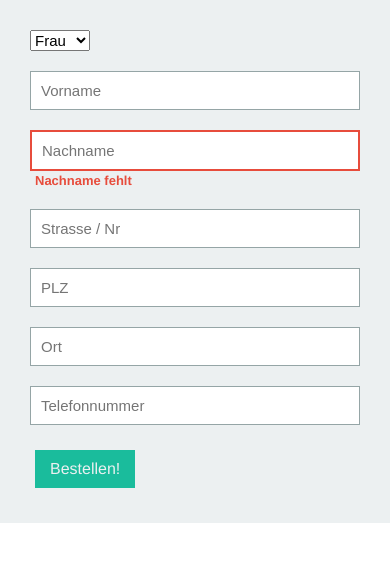
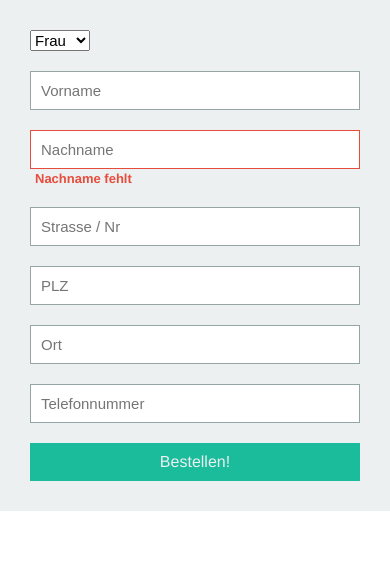
Before and after one commit to webplatformz/pizza.js-styles, a website: page order.html in a window 390 px wide. Drawn offline with Linux system fonts and the light colour scheme.

Commit message:
order page responsive styling

```diff
--- a/main.css
+++ b/main.css
@@ -156,15 +156,18 @@ ul {
     text-align: right;
 }
 
-.order-button {
+button {
     color: #ecf0f1;
     background-color: #1abc9c;
     border: none;
-    margin: 15px;
     font-size: inherit;
     font-family:  inherit;
     font-weight: normal;
     padding: 10px 15px;
+}
+
+.order-button {
+    margin: 15px;
 }
 
 .shopping-cart-list-item-title {
@@ -177,6 +180,54 @@ ul {
     flex-grow: 1;
     display: flex;
     justify-content: space-between;
+}
+
+input:not([type="checkbox"]) {
+    padding: 10px;
+    -webkit-appearance: none;
+    border: 1px solid #95a5a6;
+    font-size: 15px;
+}
+
+select {
+    font-size: 15px;
+}
+
+#addressForm {
+    background-color: #ecf0f1;
+    padding: 20px;
+    display: flex;
+    max-width: 500px;
+    flex-wrap: wrap;
+}
+
+.address-form__item {
+    flex: 1 0 50%;
+    min-width: 200px;
+    padding: 10px;
+}
+
+.address-form__item--full-width {
+    flex-basis: 100%;
+}
+
+.address-form__input {
+    width: 100%;
+}
+
+.address-form__input--validation-error {
+    border: 1px solid #e74c3c !important;
+}
+
+.address-form__validation-error-text {
+    font-size: 13px;
+    color: #e74c3c;
+    font-weight: bold;
+    padding: 5px;
+}
+
+.address-form-item--align-right {
+    text-align: right;
 }
 
 @media (max-width: 640px) {
@@ -230,48 +281,8 @@ ul {
     .pizza-preview-toggler:focus, .pizza-preview-toggler:active {
         outline: none;
     }
+
+    .address-form__order-button {
+        width: 100%;
+    }
 }
-
-input {
-    padding: 10px;
-    -webkit-appearance: none;
-    border: 1px solid #95a5a6;
-    font-size: 15px;
-}
-
-select {
-    font-size: 15px;
-}
-
-#addressForm {
-    background-color: #ecf0f1;
-    padding: 20px;
-    display: flex;
-    max-width: 500px;
-    flex-wrap: wrap;
-}
-
-.address-form__item {
-    flex: 1 0 50%;
-    min-width: 200px;
-    padding: 10px;
-}
-
-.address-form__item--full-width {
-    flex-basis: 100%;
-}
-
-.address-form__input {
-    width: 100%;
-}
-
-.address-form__input--validation-error {
-    border: 2px solid #e74c3c;
-}
-
-.address-form__validation-error {
-    font-size: 13px;
-    color: #e74c3c;
-    font-weight: bold;
-    padding: 5px;
-}
--- a/order.html
+++ b/order.html
@@ -25,7 +25,7 @@
 
     <div id="lastName" class="address-form__item">
         <input type="text" placeholder="Nachname" class="address-form__input address-form__input--validation-error"/>
-        <span class="address-form__validation-error">Nachname fehlt</span>
+        <span class="address-form__validation-error-text">Nachname fehlt</span>
     </div>
 
     <div id="streetAndNumber" class="address-form__item address-form__item--full-width">
@@ -44,7 +44,9 @@
         <input type="tel" placeholder="Telefonnummer" class="address-form__input"/>
     </div>
 
-    <button class="order-button" type="submit">Bestellen!</button>
+    <div class="address-form__item address-form-item--align-right">
+        <button type="submit" class="address-form__order-button">Bestellen!</button>
+    </div>
 </div>
 </body>
 </html>
```
